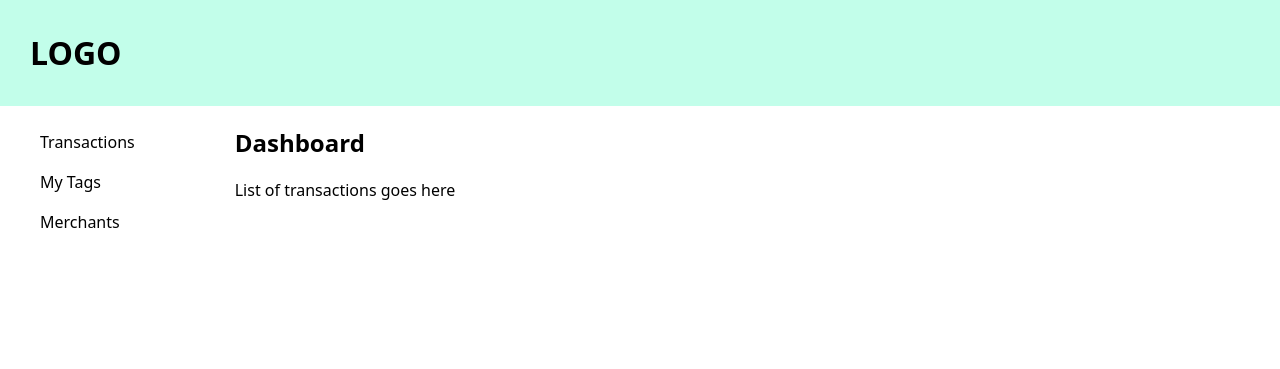
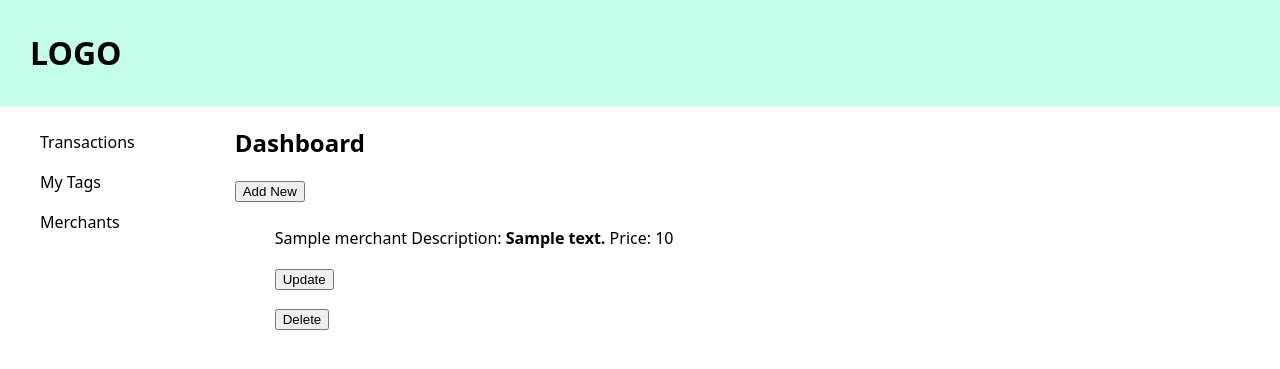
Before and after one commit to knowles28/spending_tracker, a Flask app: template templates/transactions/index.html in a window 1280 px wide. Shown: the top 369 px of the page. Run offline with Flask 2, Linux system fonts and the light colour scheme; the template is opened without the code that fills it: most values are stand-ins (such as "Sample title", 1, 10 or a date in 2020); parts of the project's set-up code (start-up, migrations or seed data) failed here and were passed over.

Commit message:
finished tags mvp and starting transaction setup

```diff
--- a/app.py
+++ b/app.py
@@ -3,6 +3,7 @@ from flask import Flask, render_template
 # CONTROLLER IMPORTS
 from controllers.merchant_controller import merchants_blueprint
 from controllers.tag_controller import tags_blueprint
+from controllers.transaction_controller import transactions_
 
 app = Flask(__name__)
 
--- a/models/transaction.py
+++ b/models/transaction.py
@@ -1,6 +1,8 @@
 class Transaction:
-    def __init__(self, _description, _price, _date, _id=None):
+    def __init__(self, _merchant, _description, _tag, _price, _date, _id=None):
+        self.merchant = _merchant
         self.description = _description
+        self.tag = _tag
         self.price = _price
         self.date = _date
         self.id = _id
--- a/static/css/style.css
+++ b/static/css/style.css
@@ -21,8 +21,8 @@ header {
     position: relative;
 }
 
-.menu-bar {
-    background-color: rgb(255, 255, 255);
+.menu-sidebar {
+    background-color: rgba(255, 255, 255, 0.932);
     padding-right: 100px;
     height: 100%;
     overflow: auto;
--- a/templates/base.html
+++ b/templates/base.html
@@ -13,7 +13,7 @@
         <a href="/"><h1 class="logo">LOGO</h1></a>
     </header>
     <div class="wrapper">
-        <main class="menu-bar">
+        <main class="menu-sidebar">
             <nav>
                 <ul>
                     <li> <a href="/transactions">Transactions </a> </li>
--- a/templates/transactions/index.html
+++ b/templates/transactions/index.html
@@ -4,7 +4,29 @@
 
 <h1>Dashboard</h1>
 
-<p> List of transactions goes here</p>
+<div class="new-button">
+    <button><a href="/transactions/new">Add New</a></button>
+</div>
+
+<div class="list-block">
+    <ul>
+        {% for transaction in all_transactions %}
+                <li> {{ transaction.merchant }} Description: <b>{{ transaction.description }}</b> Price: {{ transaction.price }} </li>
+
+                <div class="buttons">
+                    <form class="update-button" action="/transactions/{{transaction.id}}/edit" method="post">
+                        <button>Update</button>
+                    </form>
+
+                <div class="buttons">
+                    <form class="delete-button" action="/transactions/{{transaction.id}}/delete" method="post">
+                        <button>Delete</button>
+                    </form>
+                </div>
+        {% endfor %}
+
+    </ul>
+</div>
 
 
 {% endblock content %}
```
Also changed, not shown: db/spending_tracker.sql (+4 -4 lines), repositories/transaction_repository.py (+49 -0 lines), console.py (line endings or trailing spaces).
